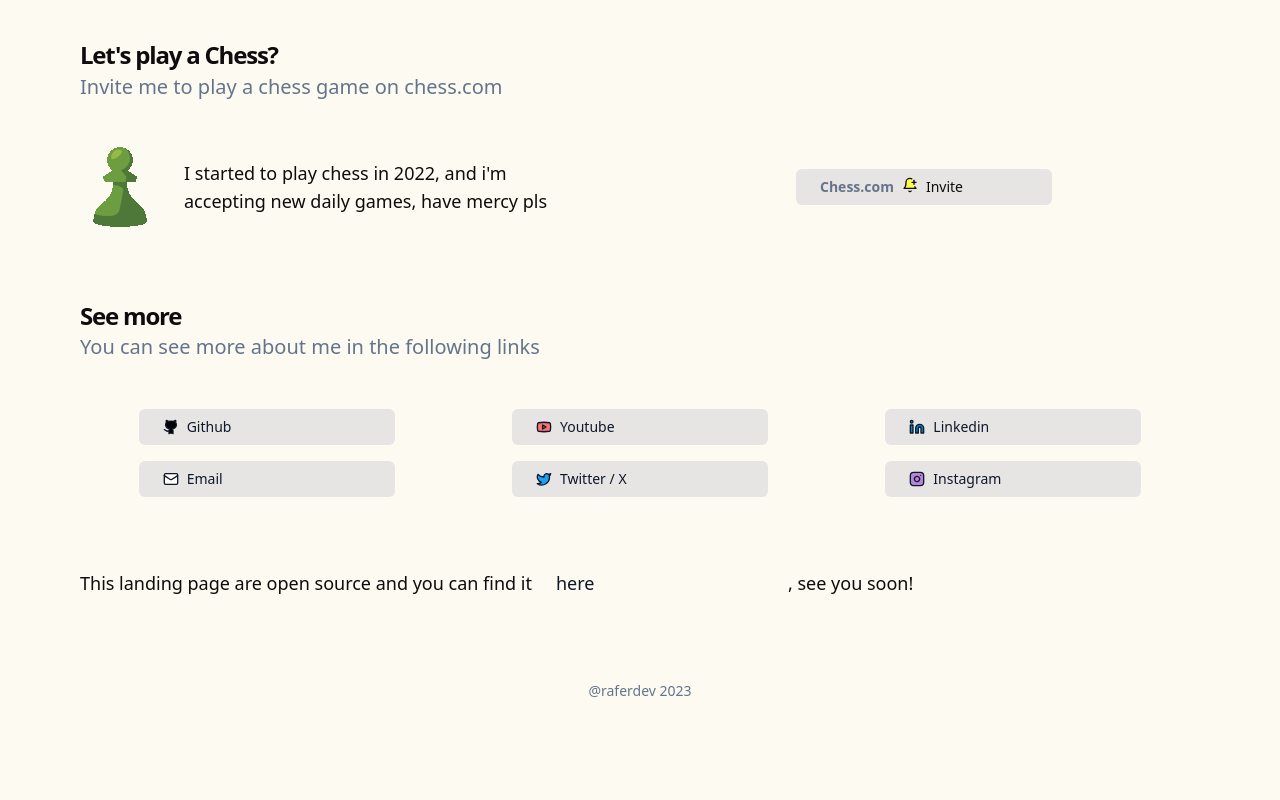
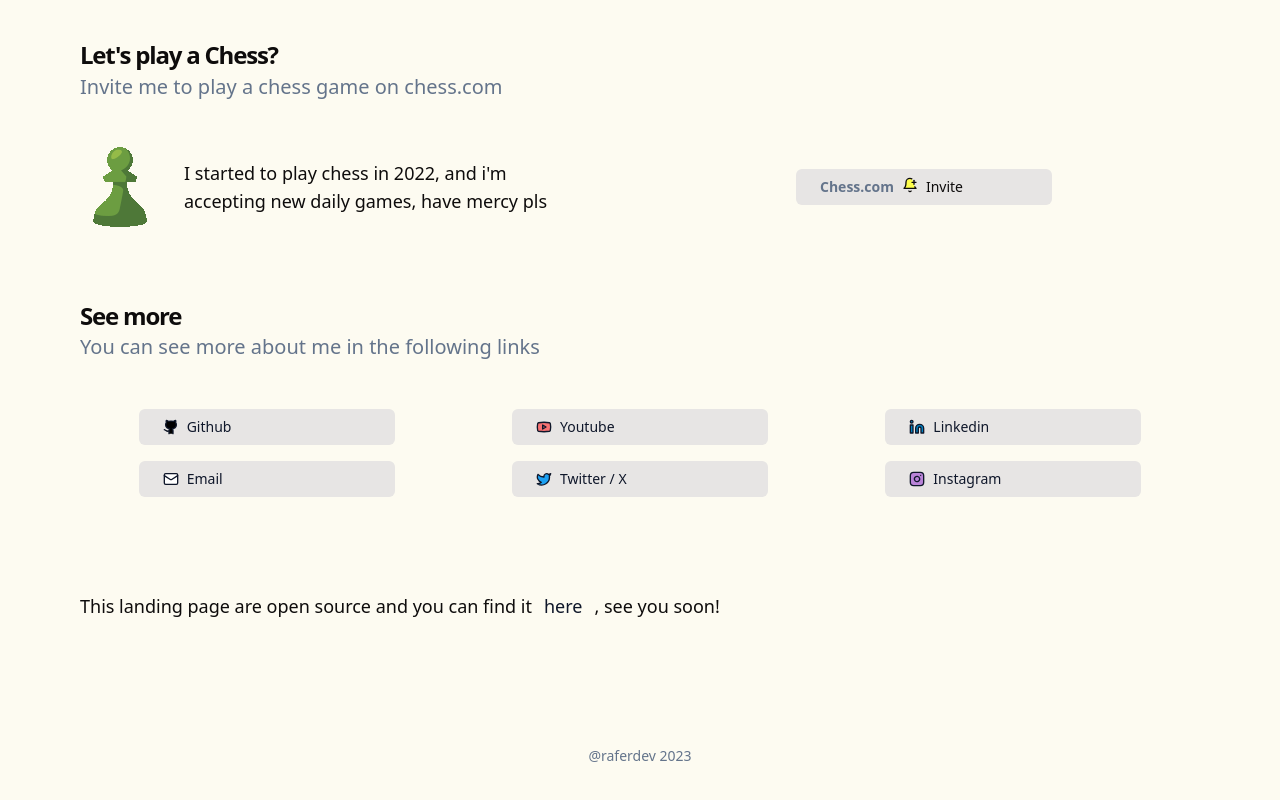
Before and after one commit to raferdev/rafer.dev, a Next.js app: page / in a window 1280 px wide. Shown: the part 1652-2452 px from the top of the page. Before the commit the page ends 2377 px from the top, so only its background shows below. Built offline with nearby package versions, Linux system fonts and the light colour scheme; what tailwindcss-animated would draw is missing.

Commit message:
feat(page): add footer padding

```diff
--- a/src/app/_page/_components/footerSection.tsx
+++ b/src/app/_page/_components/footerSection.tsx
@@ -5,18 +5,21 @@ import { Section, SectionContent, SectionFooter } from '@/components/Section'
 
 export const FooterSection = () => {
   return (
-    <Section className="w-full border-0 bg-inherit shadow-none" asChild>
+    <Section
+      className="min-h-64 w-full border-0 bg-inherit shadow-none"
+      asChild
+    >
       <footer>
         <SectionContent className="grid w-full grid-rows-2 gap-2">
           <div className="flex w-full items-center">
             <Balancer className="text-secondary-foreground text-base font-normal sm:text-lg">
               This landing page are open source and you can find it
-              <Button variant="link" asChild>
+              <Button variant="link" size="sm" asChild>
                 <a
                   href="https://github.com/raferdev/landing-page"
                   target="_blank"
                 >
-                  <span className="text-lg">here</span>
+                  <span className="text-base sm:text-lg">here</span>
                 </a>
               </Button>
               , see you soon!
```
